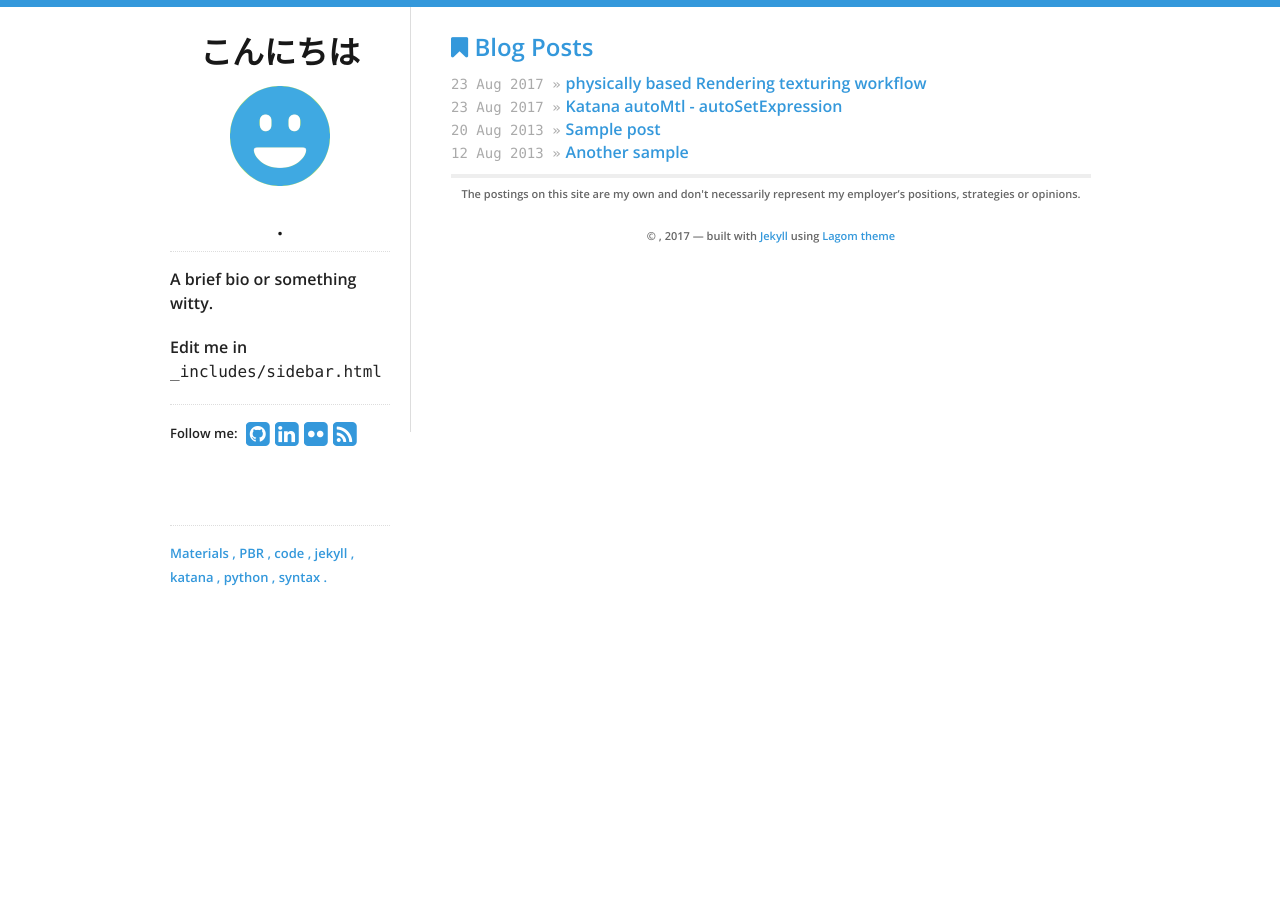
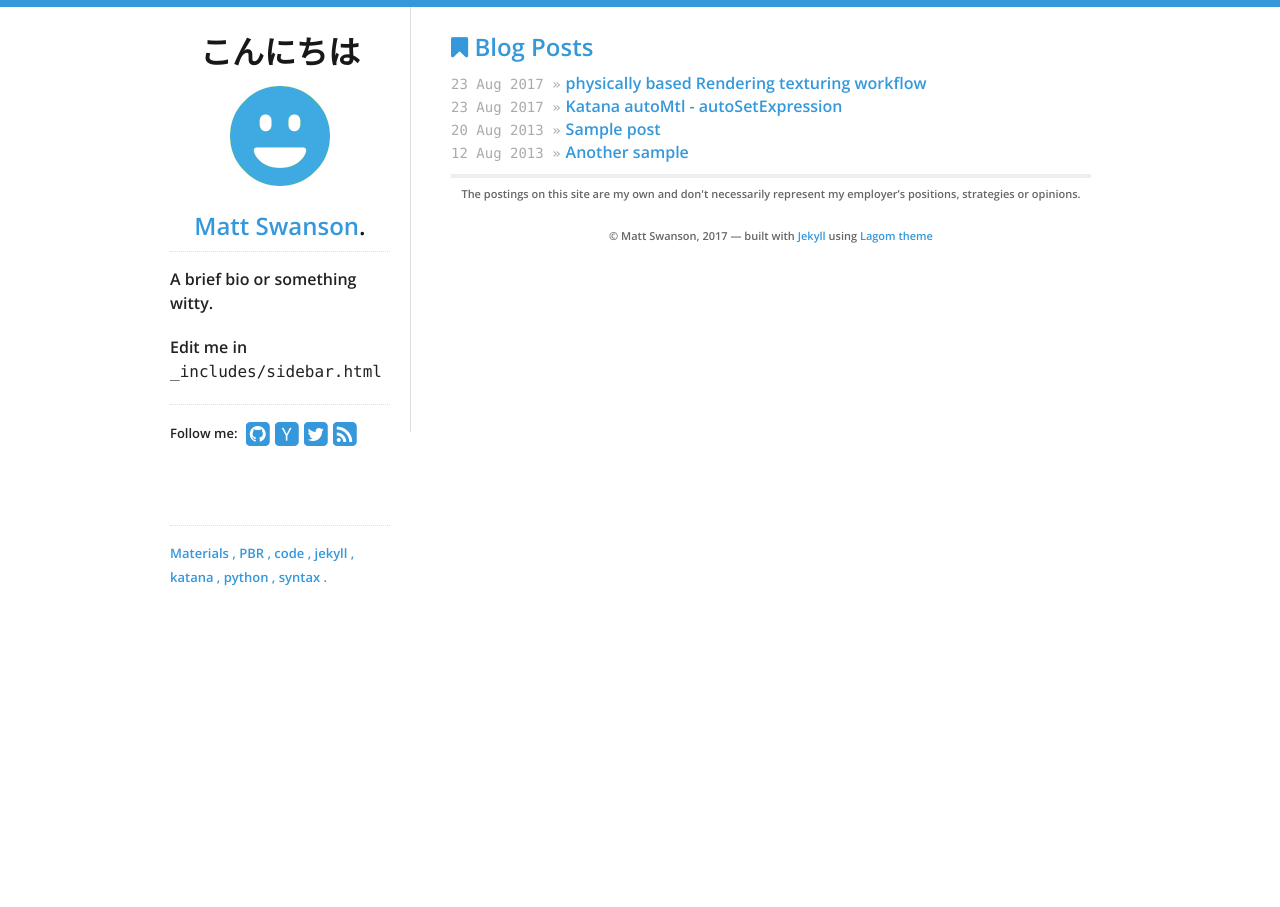
Before and after one commit to yoann01/ktmd, a Jekyll site: the page built from index.html, in a window 1280 px wide. Built offline with Jekyll 4.4.1, drawn with Linux system fonts in a browser that asks for light colours; nearby versions of some CDN libraries; part of the change alters nothing that is shown.

Commit message:
Update theme.yml

```diff
--- a/_data/theme.yml
+++ b/_data/theme.yml
@@ -5,22 +5,22 @@ highlight_color: '#3498db'
 
 # Profile links on the left sidebar, leave blank to ignore
 social:
-  github: yoann01
+  github: swanson
   #bitbucket: philipj
-  #hacker_news: swanson
+  hacker_news: swanson
   #stackexchange: 348619
   #stackoverflow: 348619
-  #twitter: _swanson
+  twitter: _swanson
   #facebook: zuck
   #tumblr: animalygifs
-  linkedin: philipjagielski
+  #linkedin: philipjagielski
   #gplus: 110552447039675960964
   #gravatar: 86e6ff8f75f9daef42d53b7f8002fd95
-  flickr: johndoe
+  #flickr: johndoe
 
 # "Hi, I'm _______"
-#name: Matt Swanson
-#email: test@example.com
+name: Matt Swanson
+email: test@example.com
 tagline: "weak opinions, strongly held"
 
 # Google Analytics key, leave blank to ignore
```
